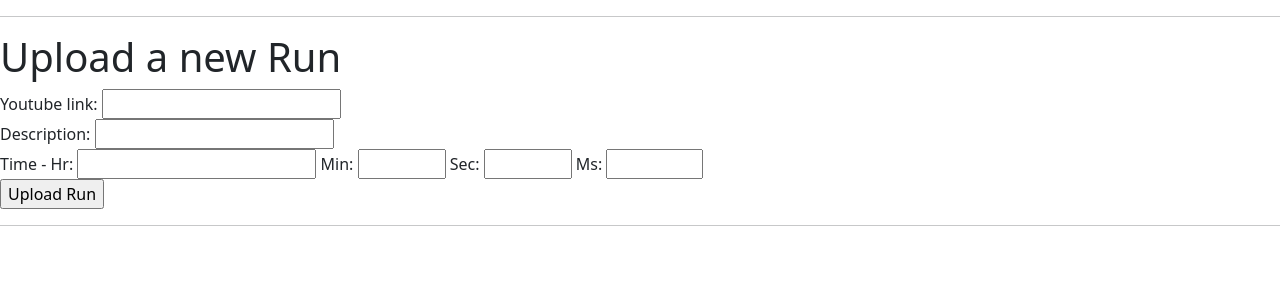
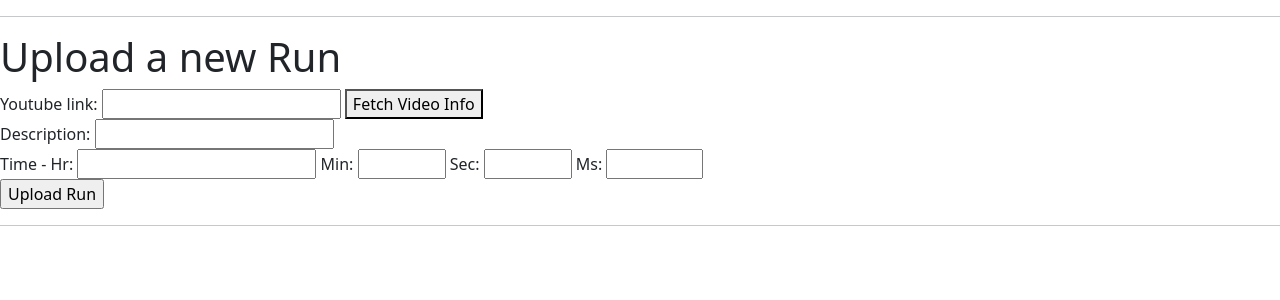
Before and after one commit to JasperHayes/WAD9E, a Django app: page /GUSpeedruns/game/1/add-run/ in a window 1280 px wide. Shown: the part 56-356 px from the top of the page. Run offline with Django 3.2, Linux system fonts and the light colour scheme.

Commit message:
AJAX and youtube API for addrun page

```diff
--- a/GUSpeedruns/urls.py
+++ b/GUSpeedruns/urls.py
@@ -6,6 +6,7 @@ app_name = 'GUSpeedruns'
 urlpatterns = [
     path('', views.homepage, name = "homepage"),
     path('about/', views.about, name = "about"),
+    path("fetch-youtube/", views.fetch_youtube_data, name="fetch_youtube"),
     path('register/', views.register, name='register'),
     path('login/', views.user_login, name='login'),
     path('logout/', views.user_logout, name='logout'),
--- a/GUSpeedruns/views.py
+++ b/GUSpeedruns/views.py
@@ -9,6 +9,13 @@ from GUSpeedruns.forms import UserForm, UserProfileForm, UploadGameForm, Comment
 from datetime import timedelta
 from urllib.parse import urlparse, parse_qs
 from django.core.paginator import Paginator
+import re
+import requests
+import isodate
+from django.http import JsonResponse
+
+#for youtube API
+API_KEY = "AIzaSyCOa_I-kpQZIJXISS5aQ0WrkyGPrz9tvEI"
 
 def homepage(request):
     query = request.GET.get('q', '').strip()
@@ -181,6 +188,26 @@ def add_comment(request, game_name_slug, run_name_slug):
     context_dict = {'form': form, 'run': run, 'game_name_slug':game_name_slug}
     return render(request, 'GUSpeedruns/add_comment.html', context=context_dict)
 
+@staff_member_required
+def delete_comment(request, game_name_slug, run_name_slug, slug_title):
+    if request.method == 'POST':
+        context_dict = {}
+        try:
+            comment = Comment.objects.get(slug_title=slug_title)
+            context_dict['comment'] = comment
+            context_dict['game_name_slug'] = game_name_slug
+            context_dict['run_name_slug'] = run_name_slug
+            comment.delete()
+
+        except Comment.DoesNotExist:
+            context_dict['comment'] = None
+
+
+    return redirect(reverse('GUSpeedruns:show_run', kwargs={
+        'game_name_slug': game_name_slug,
+        'run_name_slug': run_name_slug
+    }))
+
 
 def show_run(request, game_name_slug, run_name_slug):
     context_dict = {}
@@ -253,22 +280,33 @@ def delete_run(request, game_name_slug, run_name_slug):
 
     return redirect(reverse('GUSpeedruns:show_game', kwargs={'game_name_slug': game_name_slug}))
 
-@staff_member_required
-def delete_comment(request, game_name_slug, run_name_slug, slug_title):
-    if request.method == 'POST':
-        context_dict = {}
-        try:
-            comment = Comment.objects.get(slug_title=slug_title)
-            context_dict['comment'] = comment
-            context_dict['game_name_slug'] = game_name_slug
-            context_dict['run_name_slug'] = run_name_slug
-            comment.delete()
-
-        except Comment.DoesNotExist:
-            context_dict['comment'] = None
 
 
-    return redirect(reverse('GUSpeedruns:show_run', kwargs={
-        'game_name_slug': game_name_slug,
-        'run_name_slug': run_name_slug
-    }))
+def get_video_data(video_id):
+    url = "https://www.googleapis.com/youtube/v3/videos"
+    params = {
+        "part": "snippet,contentDetails",
+        "id": video_id,
+        "key": API_KEY
+    }
+    response = requests.get(url, params=params)
+    data = response.json()
+    if not data["items"]:
+        return None
+    item = data["items"][0]
+    duration = isodate.parse_duration(item["contentDetails"]["duration"])
+    return {
+        "description": item["snippet"]["description"],
+        "duration": int(duration.total_seconds())
+    }
+
+
+def fetch_youtube_data(request):
+    url = request.GET.get("url")
+    video_id = get_youtube_id(url)
+    if not video_id:
+        return JsonResponse({"error": "Invalid URL"}, status=400)
+    video_data = get_video_data(video_id)
+    if not video_data:
+        return JsonResponse({"error": "Video not found"}, status=404)
+    return JsonResponse(video_data)
--- a/templates/GUSpeedruns/add_run.html
+++ b/templates/GUSpeedruns/add_run.html
@@ -17,6 +17,11 @@
             {{ field.errors }}
             {{ field.help_text }}
             {{ field }}
+
+            {% if field.name == "video" %}
+                <button type="button" onclick="fetchVideo()">Fetch Video Info</button>
+            {% endif %}
+
             {% if field.field.widget.input_type != "number" %}
                 <br/>
             {% endif %}
@@ -25,4 +30,42 @@
         <input type="submit" name="submit" value="Upload Run" />
     </form>
 </div>
+
+<script>
+const fetchUrl = "{% url 'GUSpeedruns:fetch_youtube' %}";
+
+function fetchVideo() {
+    const url = document.getElementById("id_video").value;
+
+    fetch(`${fetchUrl}?url=${encodeURIComponent(url)}`)
+        .then(response => response.json())
+        .then(data => {
+            console.log("Data:", data);
+
+            if (data.error) {
+                alert(data.error);
+                return;
+            }
+
+            let totalSeconds = data.duration;
+
+            let hours = Math.floor(totalSeconds / 3600);
+            totalSeconds %= 3600;
+
+            let minutes = Math.floor(totalSeconds / 60);
+            let seconds = totalSeconds % 60;
+
+            document.getElementById("id_hours").value = hours;
+            document.getElementById("id_minutes").value = minutes;
+            document.getElementById("id_seconds").value = seconds;
+            document.getElementById("id_milliseconds").value = 0;
+
+            const descField = document.getElementById("id_description");
+            if (descField) {
+                descField.value = data.description;
+            }
+        })
+        .catch(error => console.error("Error:", error));
+}
+</script>
 {% endblock %}
```
Also changed, not shown: media/game_images/Minecraft_2024_cover_art.png (added), media/game_images/hollowknight-1280-1529623462572_160w.webp (added).
